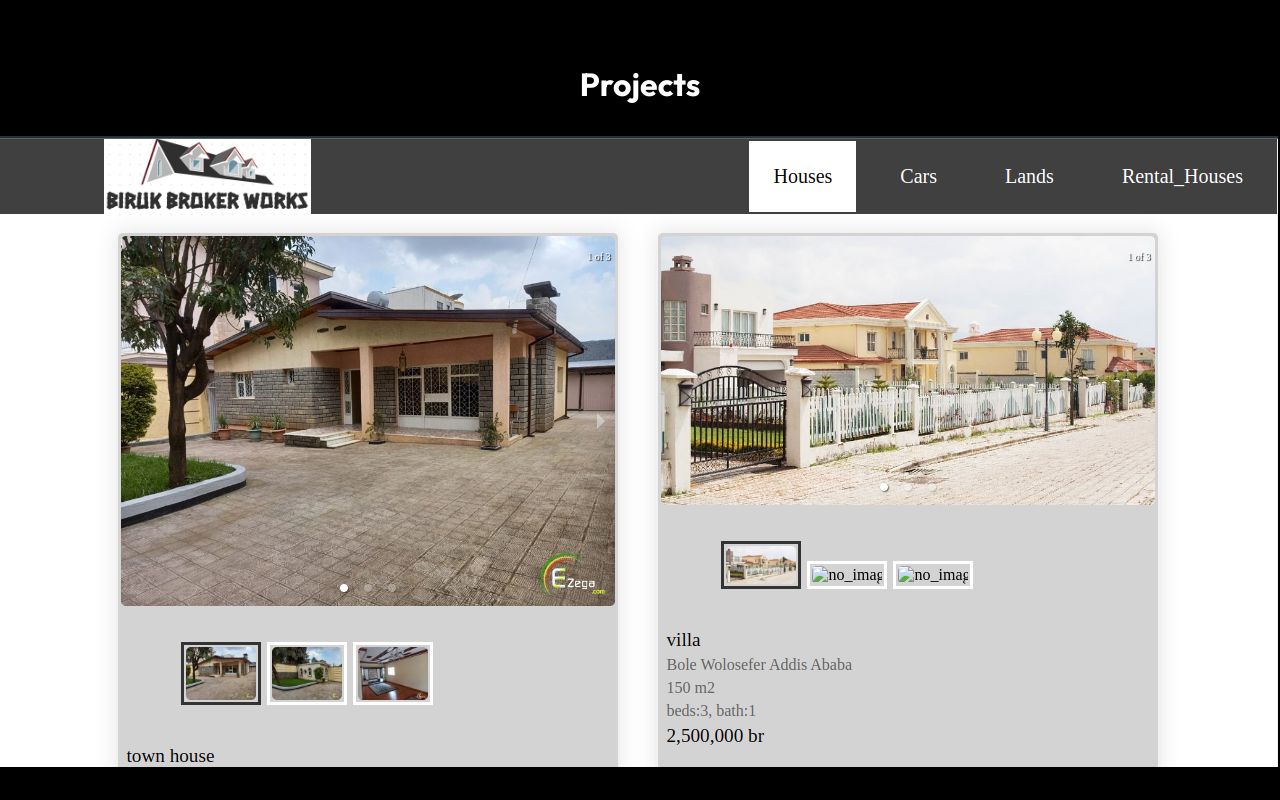
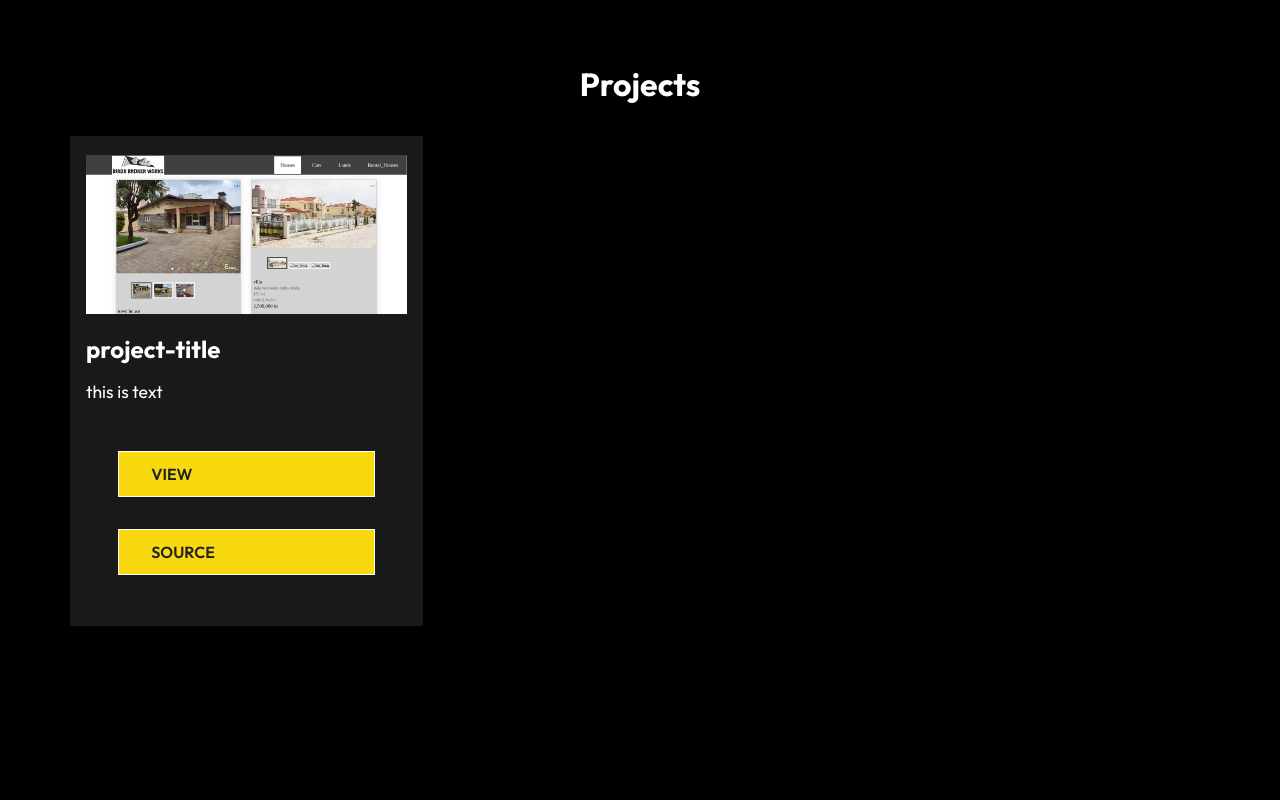
Before and after one commit to yeabtsega45/My-Portfolio, a React (Create React App) app: page /project in a window 1280 px wide. Shown: the part 480-1280 px from the top of the page. Built offline with nearby package versions, Linux system fonts and the light colour scheme.

Commit message:
styling work card

```diff
--- a/src/Components/WorkCard.css
+++ b/src/Components/WorkCard.css
@@ -2,3 +2,34 @@
     text-align: center;
     padding: 4rem 0 2rem 0;
 }
+.project-container {
+    max-width: 1140px;
+    margin: auto;
+    display: grid;
+    grid-template-columns: repeat(3, 1fr);
+    grid-gap: 40px;
+    padding-bottom: 5rem;
+}
+.project-card {
+    background: #1a1919;
+    padding: 1.2rem 1rem;
+}
+.project-card img {
+    width: 100%;
+}
+.project-title {
+    color: white;
+    padding: 1rem 0;
+}
+.pro-details p {
+    padding-bottom: 1rem;
+    font-size: 1.1rem;
+    text-align: justify;
+}
+
+@media screen and (max-width: 740px) {
+    .project-container {
+        max-width: 90%;
+        grid-template-columns: 1fr;
+    }
+}
```
